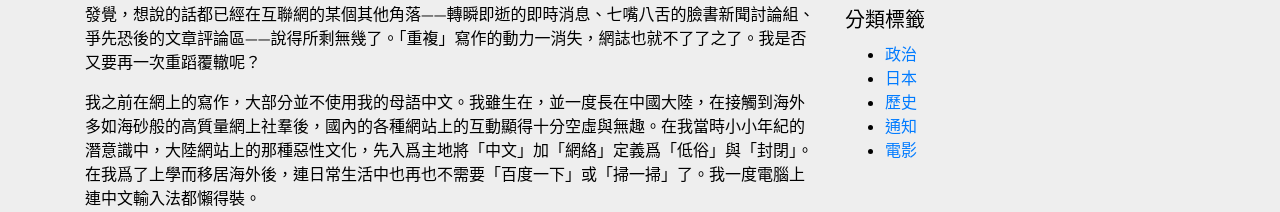
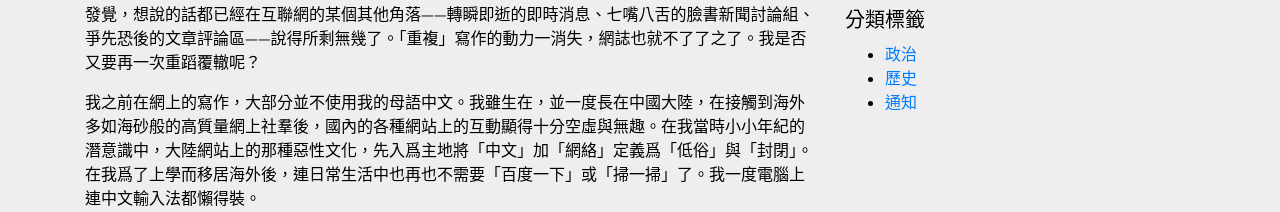
Before and after one commit to nullchinchilla/bunsim.github.io, a plain HTML site: page 2016/10/begin.html in a window 1280 px wide. Shown: the part 303-515 px from the top of the page. Drawn offline with nearby package versions, Linux system fonts and the light colour scheme; a script that the page names is missing.

Commit message:
fix utterly borked html

```diff
--- a/2016/10/begin.html
+++ b/2016/10/begin.html
@@ -1,10 +1,5 @@
 <!DOCTYPE html>
-<!--[if lt IE 7 ]> <body class="ie6" lang="zh-tw"> <![endif]-->
-<!--[if IE 7 ]>    <body class="ie7" lang="zh-tw"> <![endif]-->
-<!--[if IE 8 ]>    <body class="ie8" lang="zh-tw"> <![endif]-->
-<!--[if IE 9 ]>    <body class="ie9" lang="zh-tw"> <![endif]-->
-<!--[if (gt IE 9)]><body class="modern" lang="zh-tw"> <![endif]-->
-<!--[!(IE)]><!-->  <body class="notIE modern" lang="zh-tw"> <!--<![endif]-->
+<html>
   <head>
     <meta charset="utf-8">
     <title>爲何又開始一個網誌？</title>
@@ -29,7 +24,12 @@
           href="/feeds/all.rss.xml" title="RSS Feed">
     <!-- JS -->
   </head>
-  <body>
+  <!--[if lt IE 7 ]> <body class="ie6" lang="zh-tw"> <![endif]-->
+  <!--[if IE 7 ]>    <body class="ie7" lang="zh-tw"> <![endif]-->
+  <!--[if IE 8 ]>    <body class="ie8" lang="zh-tw"> <![endif]-->
+  <!--[if IE 9 ]>    <body class="ie9" lang="zh-tw"> <![endif]-->
+  <!--[if (gt IE 9)]><body class="modern" lang="zh-tw"> <![endif]-->
+  <!--[!(IE)]><!-->  <body class="notIE modern" lang="zh-tw"> <!--<![endif]-->
     <div class="container">
       <div class="row">
         <div class="col-md-12">
@@ -104,13 +104,9 @@
 
 <li><a href="/tags/政治.html">政治</a></li>
 
-<li><a href="/tags/日本.html">日本</a></li>
-
 <li><a href="/tags/歷史.html">歷史</a></li>
 
 <li><a href="/tags/通知.html">通知</a></li>
-
-<li><a href="/tags/電影.html">電影</a></li>
           </ul>
         </div>
 
```
Also changed, not shown: 2016/11/history-progress.html (+7 -7 lines), About.html (+7 -11 lines), _src/page-template.html (+7 -7 lines), index.html (+7 -7 lines), tags/政治.html (+7 -7 lines), tags/歷史.html (+7 -7 lines), tags/通知.html (+7 -11 lines), sitemap.txt, 1 other file.
